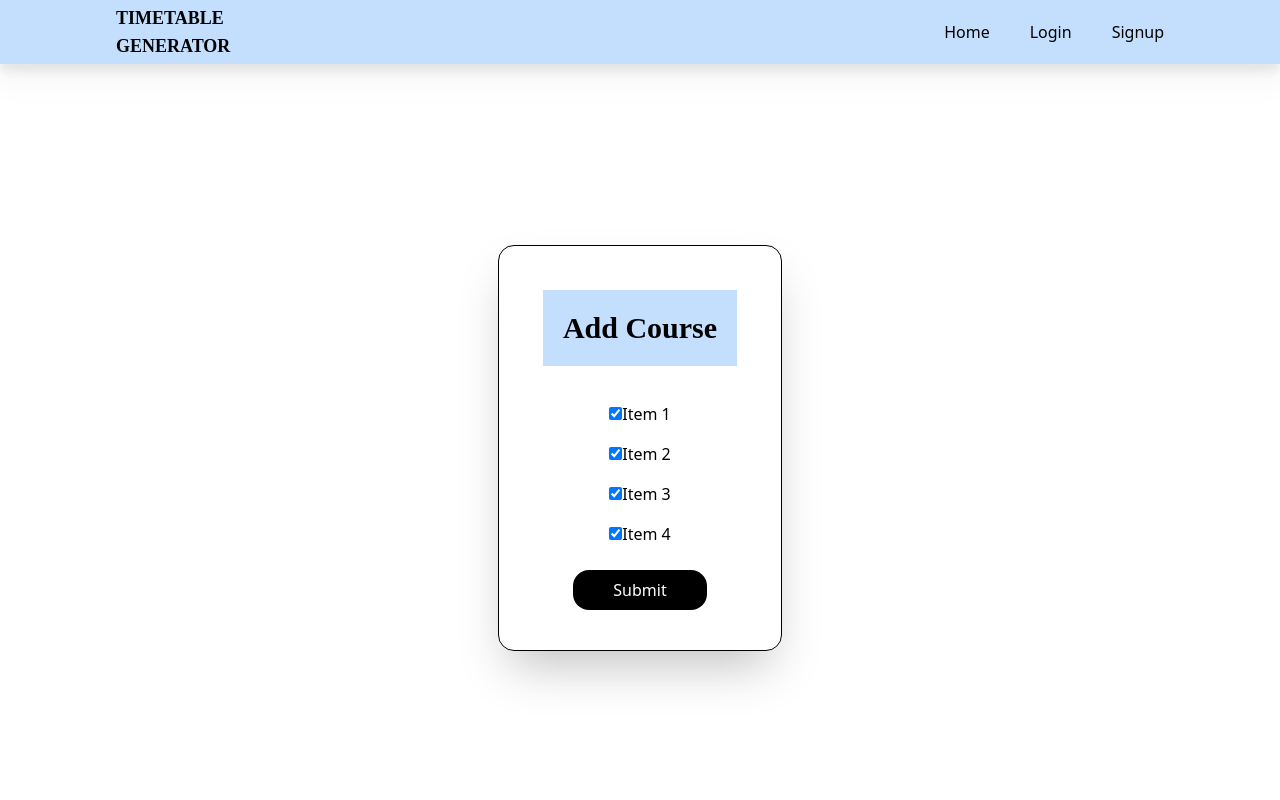
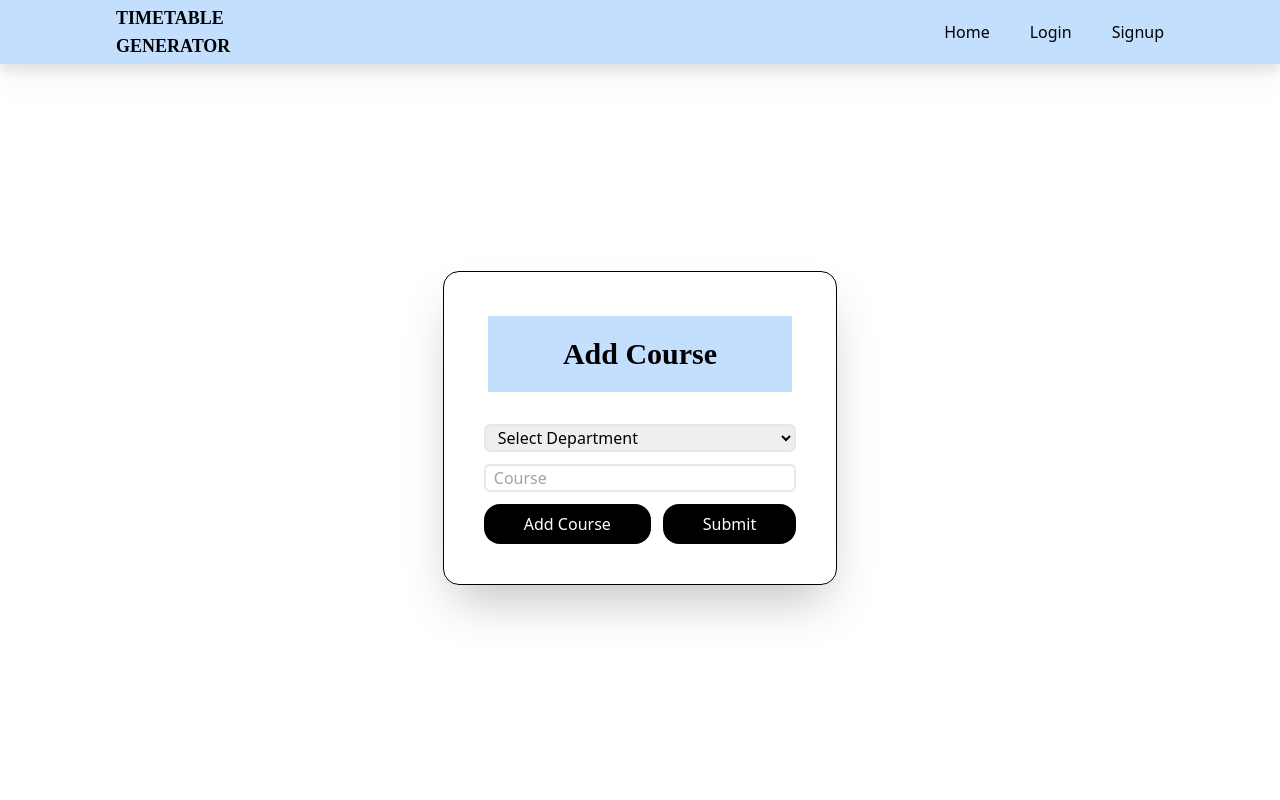
Before and after one commit to MiniProjectTS/frontend, a React (Vite) app: page /add-course in a window 1280 px wide. Shown: the top 800 px of the page. Built offline with nearby package versions, Linux system fonts and the light colour scheme; a web font is replaced by a local one.

Commit message:
2 feature added

```diff
--- a/src/screens/AddCourse.jsx
+++ b/src/screens/AddCourse.jsx
@@ -1,56 +1,93 @@
-import React, { useState } from 'react';
-import axios from 'axios';
+import React, { useState } from "react";
+import axios from "axios";
 
-const AddCourse = () => {
-    const [checkedItems, setCheckedItems] = useState({
-        courseName : '',
-    });
+const AddCourses = () => {
+    const [departments, setDepartments] = useState(["IT", "CS", "EE"]);
+    const [selectedDepartment, setSelectedDepartment] = useState("");
+    const [course, setCourse] = useState("");
+    const [formData, setFormData] = useState([]); // Initialize as an empty array
 
-    const [errorMessage, setErrorMessage] = useState('');
-
-    const handleCheckboxChange = (event) => {
-        setCheckedItems({ ...checkedItems, [event.target.name]: event.target.checked });
+    const handleAddCourse = () => {
+        if (selectedDepartment && course) {
+            const newFormData = {
+                name: course
             };
-
-    const handleSubmit = async (e) => {
-        e.preventDefault();
-        try {
-            console.log(checkedItems);
-            const response = await axios.post('https://your-api-endpoint.com/submit', checkedItems);
-            console.log(response.data);
-        } catch (error) {
-            setErrorMessage('Something went wrong');
-
+            setFormData([...formData, newFormData]);
+            setCourse("");
         }
     };
 
-    const items = ['Item 1', 'Item 2', 'Item 3', 'Item 4'];
+    const handleSubmit = (e) => {
+        e.preventDefault();
+
+        // Wrap formData in an object with a 'name' key before sending
+        const dataToSend = {
+            name: formData
+        };
+        console.log(dataToSend);
+        axios
+            .post("https://your-api-endpoint.com/courses", dataToSend)
+            .then((res) => {
+                console.log(res.data);
+                // Optionally, clear formData after successful submission
+                setFormData([]);
+            })
+            .catch((error) => {
+                console.error(error);
+            });
+    };
+
+    const handleRemove = (index) => {
+        setFormData(formData.filter((item, i) => i !== index));
+    };
 
     return (
-        <div className='flex items-center justify-center lb:w-1/2 mx-20 pt-24 min-h-screen '>
+        <div className='flex flex-col items-center justify-center lb:w-1/2 mx-20 pt-24 min-h-screen gap-10 '>
             <form onSubmit={handleSubmit} className='border border-black rounded-2xl p-5 lg:p-10 shadow-2xl'>
                 <h1 className='text-center text-3xl m-1 p-5 font-bold font-logo bg-PrimaryColor'>Add Course</h1>
                 <div className='flex flex-col justify-center items-center gap-3 mt-8'>
-                    {items.map((item, index) => (
-                        <div className='mt-1' key={index}>
+                    <select
+                        className='border-2 w-full px-2 rounded-md'
+                        value={selectedDepartment}
+                        onChange={(e) => setSelectedDepartment(e.target.value)}
+                    >
+                        <option value="">Select Department</option>
+                        {departments.map((dep, i) => (
+                            <option key={i} value={dep}>
+                                {dep}
+                            </option>
+                        ))}
+                    </select>
+
                     <input
-                                className='border-2 px-2 rounded-md'
-                                type="checkbox"
-                                name={item}
-                                checked={checkedItems || false}
-                                onChange={handleCheckboxChange}
+                        className='border-2 w-full px-2 rounded-md'
+                        type="text"
+                        placeholder="Course"
+                        name="course"
+                        value={course}
+                        onChange={(e) => setCourse(e.target.value)}
                     />
-                            <label>{item}</label>
                 </div>
-                    ))}
-                    {errorMessage && <div className="text-red-500">{errorMessage}</div>}
                 <div className='flex gap-3 justify-center'>
+                    <button className='text-white bg-black p-2 px-10 mt-3 rounded-2xl' onClick={handleAddCourse}>Add Course</button>
                     <button className='text-white bg-black p-2 px-10 mt-3 rounded-2xl' type='submit'>Submit</button>
                 </div>
+            </form>
+            <div>
+                {formData.length > 0 && <ul>
+                    {formData.map((course, i) => (
+                        <li className='flex justify-center items-center gap-5 border border-black p-3 rounded-lg ' key={i}>
+                            <div>
+                                {course.course}
                             </div>
-            </form>
+                            <button className='text-white bg-black p-2 px-5 mt-3 rounded-2xl items-center justify-center' onClick={() => handleRemove(i)}>X</button>
+                        </li>
+                    ))}
+                </ul>
+                }
+            </div>
         </div>
     );
 };
 
-export default AddCourse;
+export default AddCourses;
--- a/src/screens/AddDepartment.jsx
+++ b/src/screens/AddDepartment.jsx
@@ -4,7 +4,7 @@ import { useNavigate } from 'react-router-dom';
 
 const AddDepartment = () => {
   const [selectedOption, setSelectedOption] = useState({
-    depName: ''
+    name: ''
   });
 
   const options = [
@@ -39,7 +39,7 @@ const AddDepartment = () => {
   const handleChange = (event) => {
     setSelectedOption(prevState => ({
       ...prevState,
-      depName: event.target.value
+      name: event.target.value
     }));
   };
 
@@ -50,9 +50,10 @@ const AddDepartment = () => {
         <div className='flex flex-col gap-3 mt-8'>
           <div className='mt-1'>
             <label className='text-lg'>Department :
-              <select className='border-2 w-full px-2 rounded-md' value={selectedOption.depName} onChange={handleChange}>
+              <select className='border-2 w-full px-2 rounded-md' value={selectedOption.name} onChange={handleChange}>
+              <option value="">Select Department</option>
                 {options.map((option) => (
-                  <option key={option.value} value={option.value} name='depName'>
+                  <option key={option.value} value={option.value} name='deptName'>
                     {option.label}
                   </option>
                 ))}
--- a/src/screens/Login.jsx
+++ b/src/screens/Login.jsx
@@ -28,7 +28,7 @@ export default function Login() {
         navigate('/add-department');
 
       } else {
-        setErrorMessage('Invalid response from server');
+        setErrorMessage('Invalid Credential');
       }
     } catch (error) {
       console.log(error);
```
Lines whose indentation alone changed are shown as unchanged.
